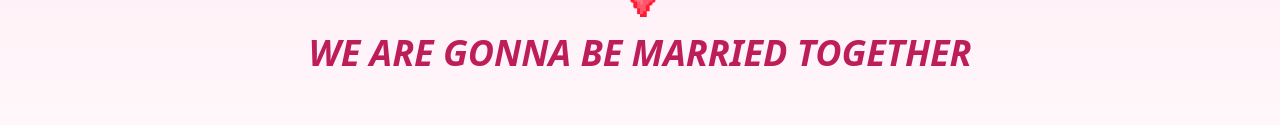
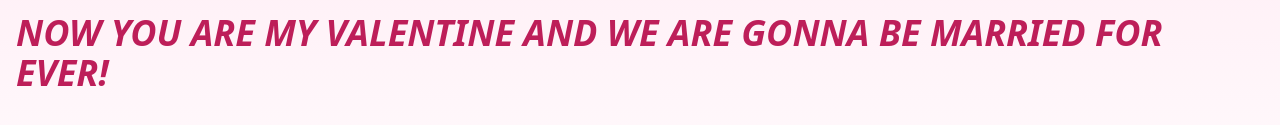
Before and after one commit to elrobysmb/beValentinebaby, a plain HTML site: page index.html in a window 1280 px wide. Both pictures are taken after a click on the button "Yes". Shown: the part 497-622 px from the top of the page. Drawn offline with nearby package versions, Linux system fonts and the light colour scheme.

Commit message:
Update index.html

```diff
--- a/index.html
+++ b/index.html
@@ -148,7 +148,7 @@
 
     yesButton.addEventListener('click', () => {
       imageDisplay.src = './images/image8.gif'; // Change to image7.gif
-      valentineQuestion.textContent = "WE ARE GONNA BE MARRIED TOGETHER"; // Change the question text
+      valentineQuestion.textContent = "NOW YOU ARE MY VALENTINE AND WE ARE GONNA BE MARRIED FOR EVER!"; // Change the question text
       responseButtons.style.display = 'none'; // Hide both buttons
       confetti(); // Trigger confetti animation
     });
```
